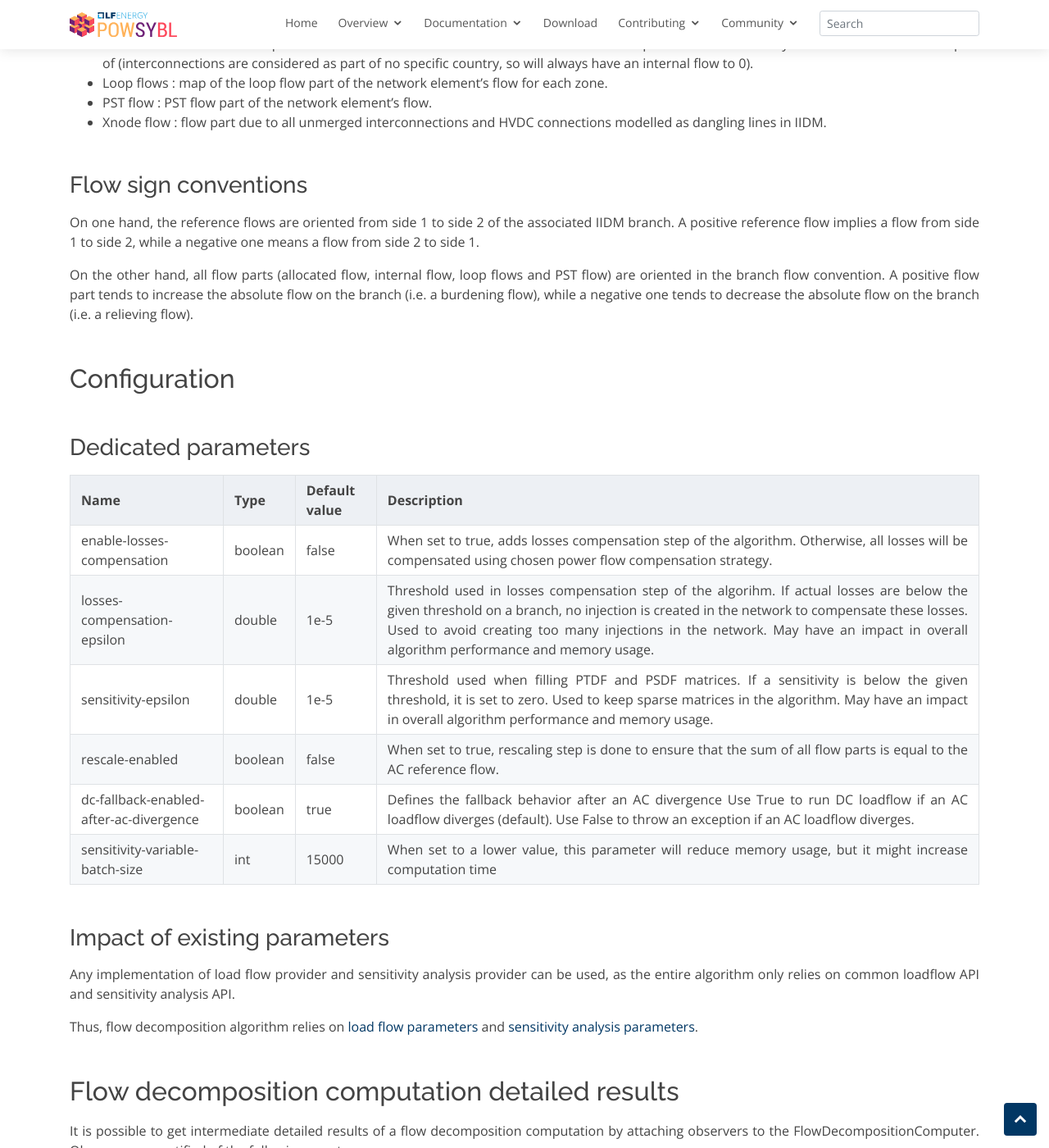
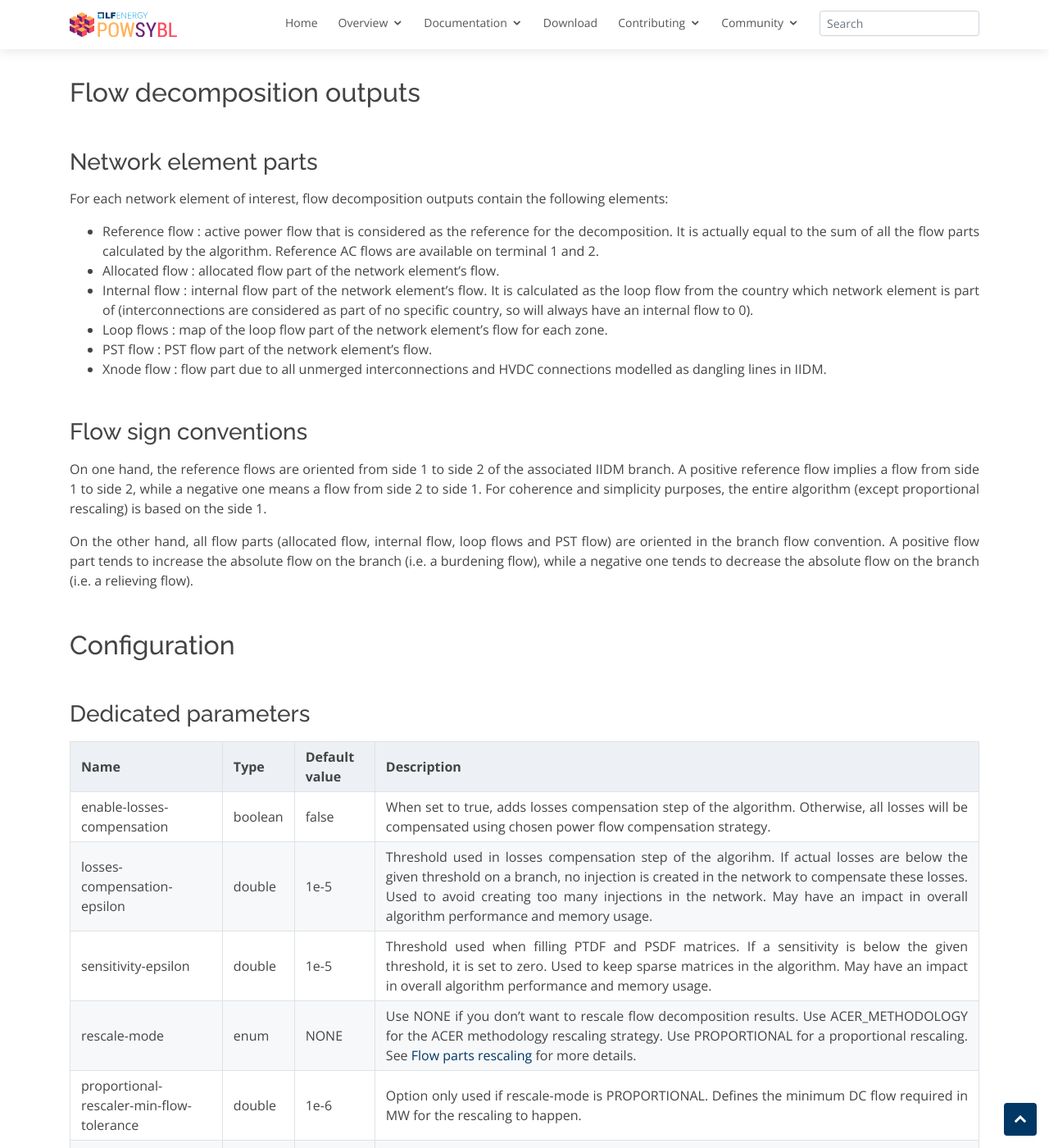
Before and after one commit to powsybl/powsybl.github.io, a Jekyll site: the page built from pages/documentation/simulation/flowdecomposition/index.md, in a window 1280 px wide and 1400 px high, scrolled down 6694 px. Shown: the whole window at 82% size. Built offline with Jekyll 4.4.1, drawn with Linux system fonts in a browser that asks for light colours; our own code applies the rules of GitHub Pages for plain Markdown files; some of the changed text lies outside the part shown.

Commit message:
add rescaler info
Signed-off-by: Caio Luke <caioluke97@gmail.com>

```diff
--- a/pages/documentation/simulation/flowdecomposition/index.md
+++ b/pages/documentation/simulation/flowdecomposition/index.md
@@ -127,8 +127,18 @@
 However, the flow reference is the one calculated using AC power flow which is different. The final step of the algorithm
 is though to rescale the different flow parts in order to ensure that the sum of the parts is equal to the initially calculated AC flow.
 
+By default, no rescaling to the AC flow is done on the flow decomposition results.
+
+Available rescaling modes are defined here below.
+
+#### ACER methodology-based rescaling
 The difference between reference AC flow and the sum of the parts of the decomposition is redispatched on the different
 parts proportionally to their rectified linear unit ($$\mathrm{ReLU}(x) = \mathrm{max}(x, 0)$$).
+
+#### Proportional rescaling
+Each flow is rescaled with a proportional coefficient. The coefficient is defined by $$\alpha_{\text{rescale}} = \frac{max(|AC p1|, |AC p2|)}{|DC p1|}$$.
+In this way, the DC flow will have the same magnitude as the AC flow.
+Since we divide by the DC flow to calculate the coefficient, lines with a too small DC flow are not rescaled.
 
 ## Flow decomposition inputs
 
@@ -173,7 +183,7 @@
 
 For each network element of interest, flow decomposition outputs contain the following elements:
 - Reference flow : active power flow that is considered as the reference for the decomposition. It is actually equal
-to the sum of all the flow parts calculated by the algorithm.
+to the sum of all the flow parts calculated by the algorithm. Reference AC flows are available on terminal 1 and 2.
 - Allocated flow : allocated flow part of the network element's flow.
 - Internal flow : internal flow part of the network element's flow. It is calculated as the loop flow from the country
 which network element is part of (interconnections are considered as part of no specific country, so will always have an internal flow to 0).
@@ -185,6 +195,7 @@
 
 On one hand, the reference flows are oriented from side 1 to side 2 of the associated IIDM branch. A positive reference flow implies
 a flow from side 1 to side 2, while a negative one means a flow from side 2 to side 1.
+For coherence and simplicity purposes, the entire algorithm (except proportional rescaling) is based on the side 1.
 
 On the other hand, all flow parts (allocated flow, internal flow, loop flows and PST flow) are oriented in the branch
 flow convention. A positive flow part tends to increase the absolute flow on the branch (i.e. a burdening flow), while a
@@ -194,14 +205,15 @@
 
 ### Dedicated parameters
 
-| Name                                    | Type    | Default value                               | Description                                                                                                                                                                                                                                                                                                                 |
-|-----------------------------------------|---------|---------------------------------------------|-----------------------------------------------------------------------------------------------------------------------------------------------------------------------------------------------------------------------------------------------------------------------------------------------------------------------------|
-| enable-losses-compensation              | boolean | false                                       | When set to true, adds losses compensation step of the algorithm. Otherwise, all losses will be compensated using chosen power flow compensation strategy.                                                                                                                                                                  |
-| losses-compensation-epsilon             | double  | 1e-5                                        | Threshold used in losses compensation step of the algorihm. If actual losses are below the given threshold on a branch, no injection is created in the network to compensate these losses. Used to avoid creating too many injections in the network. May have an impact in overall algorithm performance and memory usage. |
-| sensitivity-epsilon                     | double  | 1e-5                                        | Threshold used when filling PTDF and PSDF matrices. If a sensitivity is below the given threshold, it is set to zero. Used to keep sparse matrices in the algorithm. May have an impact in overall algorithm performance and memory usage.                                                                                  |
-| rescale-enabled                         | boolean | false                                       | When set to true, rescaling step is done to ensure that the sum of all flow parts is equal to the AC reference flow.                                                                                                                                                                                                        |
-| dc-fallback-enabled-after-ac-divergence | boolean | true                                        | Defines the fallback behavior after an AC divergence Use True to run DC loadflow if an AC loadflow diverges (default). Use False to throw an exception if an AC loadflow diverges.                                                                                                                                          |
-| sensitivity-variable-batch-size         | int     | 15000                                       | When set to a lower value, this parameter will reduce memory usage, but it might increase computation time                                                                                                                                                                                                                  |
+| Name                                       | Type     | Default value    | Description                                                                                                                                                                                                                                                                                                                 |
+|--------------------------------------------|----------|------------------|-----------------------------------------------------------------------------------------------------------------------------------------------------------------------------------------------------------------------------------------------------------------------------------------------------------------------------|
+| enable-losses-compensation                 | boolean  | false            | When set to true, adds losses compensation step of the algorithm. Otherwise, all losses will be compensated using chosen power flow compensation strategy.                                                                                                                                                                  |
+| losses-compensation-epsilon                | double   | 1e-5             | Threshold used in losses compensation step of the algorihm. If actual losses are below the given threshold on a branch, no injection is created in the network to compensate these losses. Used to avoid creating too many injections in the network. May have an impact in overall algorithm performance and memory usage. |
+| sensitivity-epsilon                        | double   | 1e-5             | Threshold used when filling PTDF and PSDF matrices. If a sensitivity is below the given threshold, it is set to zero. Used to keep sparse matrices in the algorithm. May have an impact in overall algorithm performance and memory usage.                                                                                  |
+| rescale-mode                               | enum     | NONE             | Use NONE if you don't want to rescale flow decomposition results. Use ACER_METHODOLOGY for the ACER methodology rescaling strategy. Use PROPORTIONAL for a proportional rescaling. See [Flow parts rescaling](../flowdecomposition/index.md#flow-parts-rescaling) for more details.                                         |
+| proportional-rescaler-min-flow-tolerance   | double   | 1e-6             | Option only used if rescale-mode is PROPORTIONAL. Defines the minimum DC flow required in MW for the rescaling to happen.                                                                                                                                                                                                   |
+| dc-fallback-enabled-after-ac-divergence    | boolean  | true             | Defines the fallback behavior after an AC divergence Use True to run DC loadflow if an AC loadflow diverges (default). Use False to throw an exception if an AC loadflow diverges.                                                                                                                                          |
+| sensitivity-variable-batch-size            | int      | 15000            | When set to a lower value, this parameter will reduce memory usage, but it might increase computation time                                                                                                                                                                                                                  |
 
 ### Impact of existing parameters
 
```
